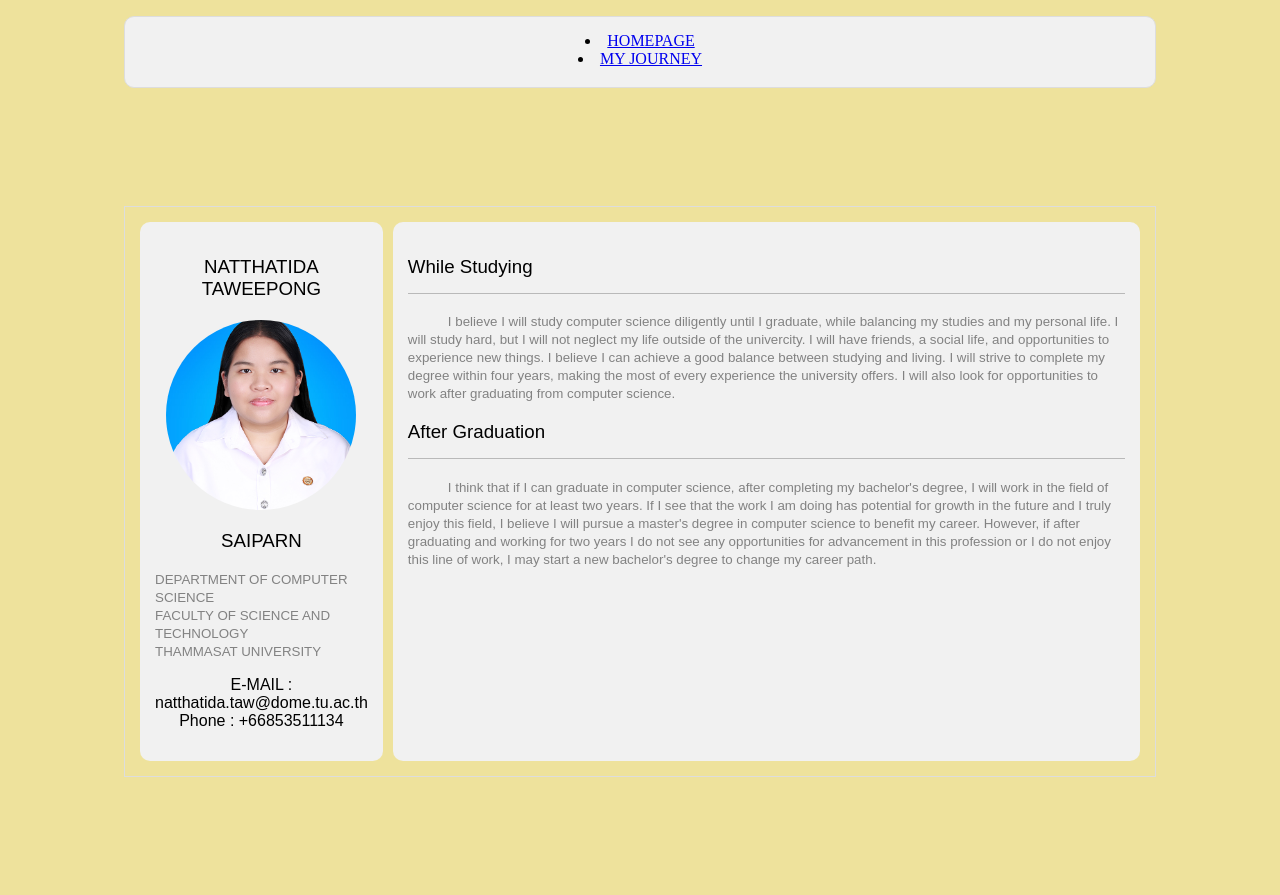
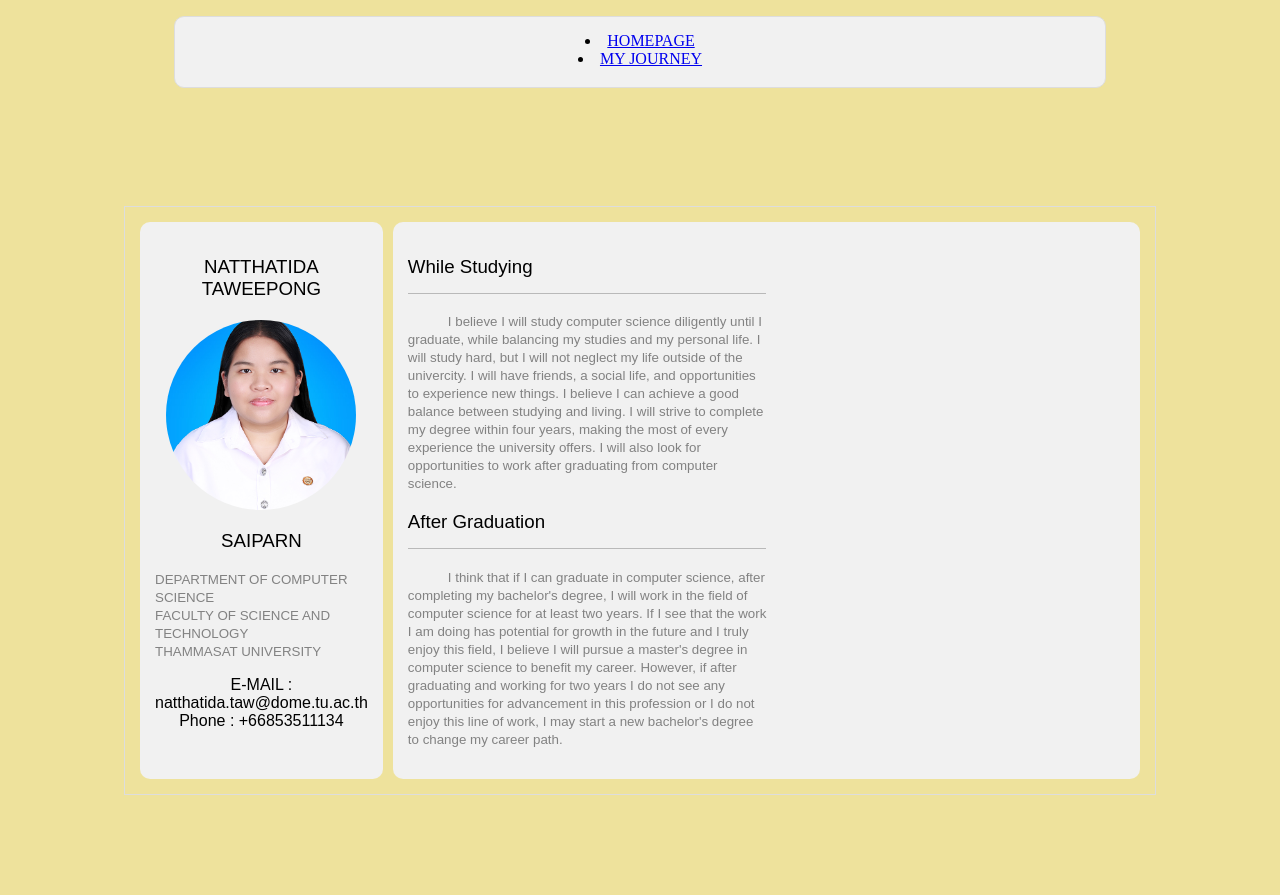
Before and after one commit to Natthatida-T/Natthatida-T-6709650284_MyCSTUStory_03, a plain HTML site: page myfuture.html in a window 1280 px wide. Shown: the part 82-977 px from the top of the page. Drawn offline with Linux system fonts and the light colour scheme; a web font is replaced by a local one.

Commit message:
Third Commit Finish

```diff
--- a/myfuture.html
+++ b/myfuture.html
@@ -2,6 +2,8 @@
 <html lang="en">
 
 <head>
+  <meta charset="UTF-8">
+    <meta name="viewport" content="width=device-width, initial-scale=1.0">
     <title>My Future</title>
     <link rel="stylesheet" href="mystyle.css">
 
@@ -9,7 +11,7 @@
 <link rel="preconnect" href="https://fonts.gstatic.com" crossorigin>
 <link href="https://fonts.googleapis.com/css2?family=Baskervville+SC&family=Contrail+One&family=Cormorant+Garamond:ital,wght@0,300;0,400;0,500;0,600;0,700;1,300;1,400;1,500;1,600;1,700&family=Dhurjati&family=Faster+One&family=Gajraj+One&family=Pixelify+Sans:wght@400..700&family=Radley:ital@0;1&family=Ramaraja&display=swap" rel="stylesheet">
 
-
+</head>
 
 
 <body>
--- a/mystyle.css
+++ b/mystyle.css
@@ -9,7 +9,7 @@ nav
             margin: auto;
             padding: 0;
             padding: 15px;
-            width: 1000px;
+            width: 900px;
             height: 40px;
             background-color: #f1f1f1;
             border: 1px solid #ddd ;
@@ -28,10 +28,12 @@ nav
 
         }
   aside, main {
+
     padding: 15px;
     border-radius: 10px;
   }
 .container aside{
+
     flex-grow: 1;
       background: #f1f1f1;
       flex-basis: 40%;
@@ -93,3 +95,12 @@ nav
          justify-content: center;
         align-items: center;
     }
+
+@media screen and (min-width: 680px) {
+
+  main {
+    display: grid;
+    grid-template-columns: 1fr 1fr;
+
+  }
+}
```
Also changed, not shown: index.html (+1 -1 lines), myjourney.html (+3 -1 lines). Lines whose indentation alone changed are shown as unchanged.
